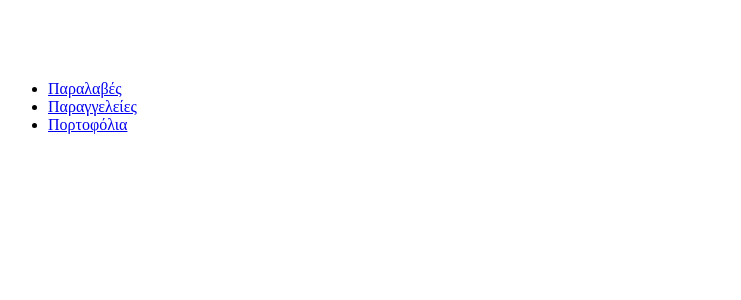
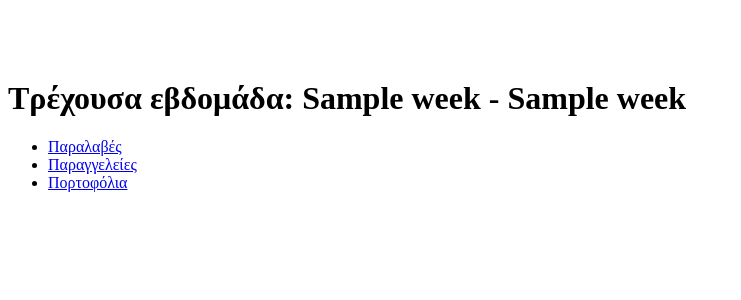
Before and after one commit to danmilon/fragofonias, a Flask app: template templates/index.html in a window 1280 px wide. Shown: the top 300 px of the page, without its empty margins (0-741 px from the left). Run offline with Flask 2, Linux system fonts and the light colour scheme; the template is opened without the code that fills it: most values are stand-ins (such as "Sample title", 1, 10 or a date in 2020); parts of the project's set-up code (start-up, migrations or seed data) failed here and were passed over; some libraries are stand-ins or nearby versions.

Commit message:
show current week

```diff
--- a/templates/index.html
+++ b/templates/index.html
@@ -26,6 +26,9 @@
   </head>
   <body>
     <div class="container" id="root-container">
+      {% if week %}
+      <h1>Τρέχουσα εβδομάδα: {{week[0]}} - {{week[1]}}</h1>
+      {% endif %}
       <ul class="nav nav-tabs">
 	<li role="presentation" class="active"><a href="#deliveries" data-toggle="tab">Παραλαβές</a></li>
 	<li role="presentation" class=""><a href="#orders" data-toggle="tab">Παραγγελείες</a></li>
--- a/views.py
+++ b/views.py
@@ -178,6 +178,7 @@ def index():
 
     return render_template(
         'index.html',
+        week=[current_week_start, current_week_end],
         data_json=json.dumps(data))
 
 
```
